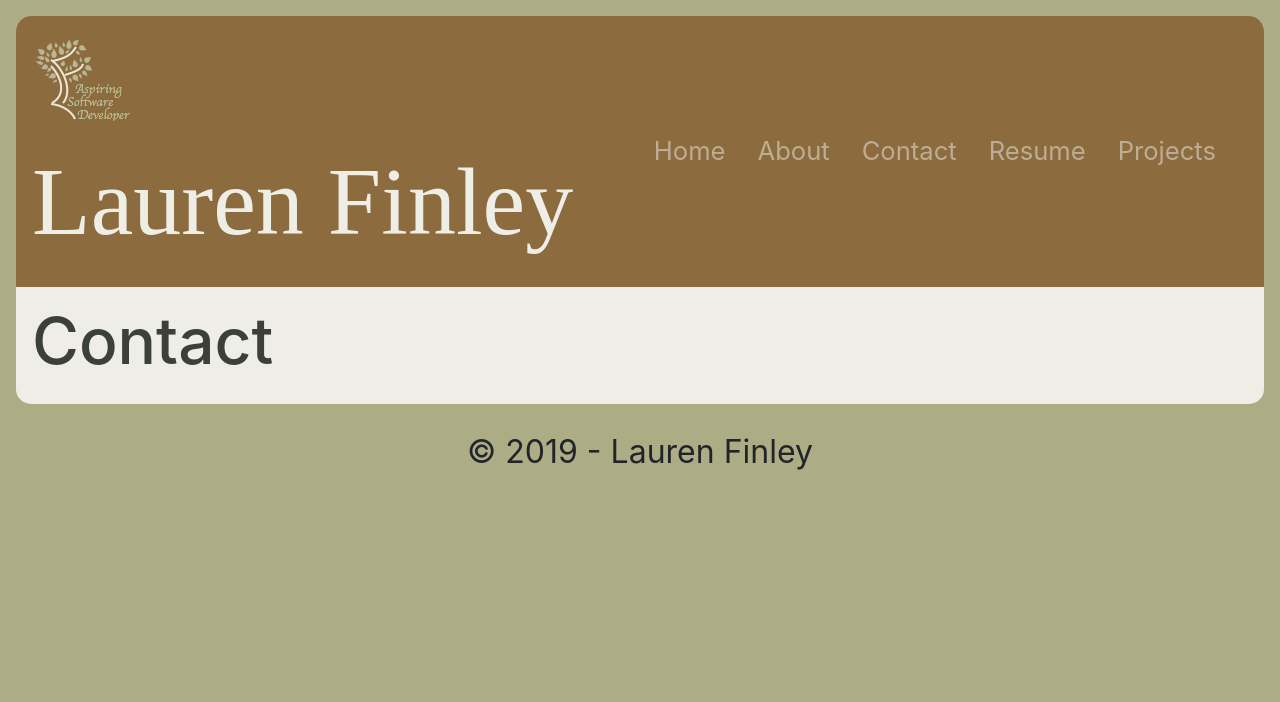
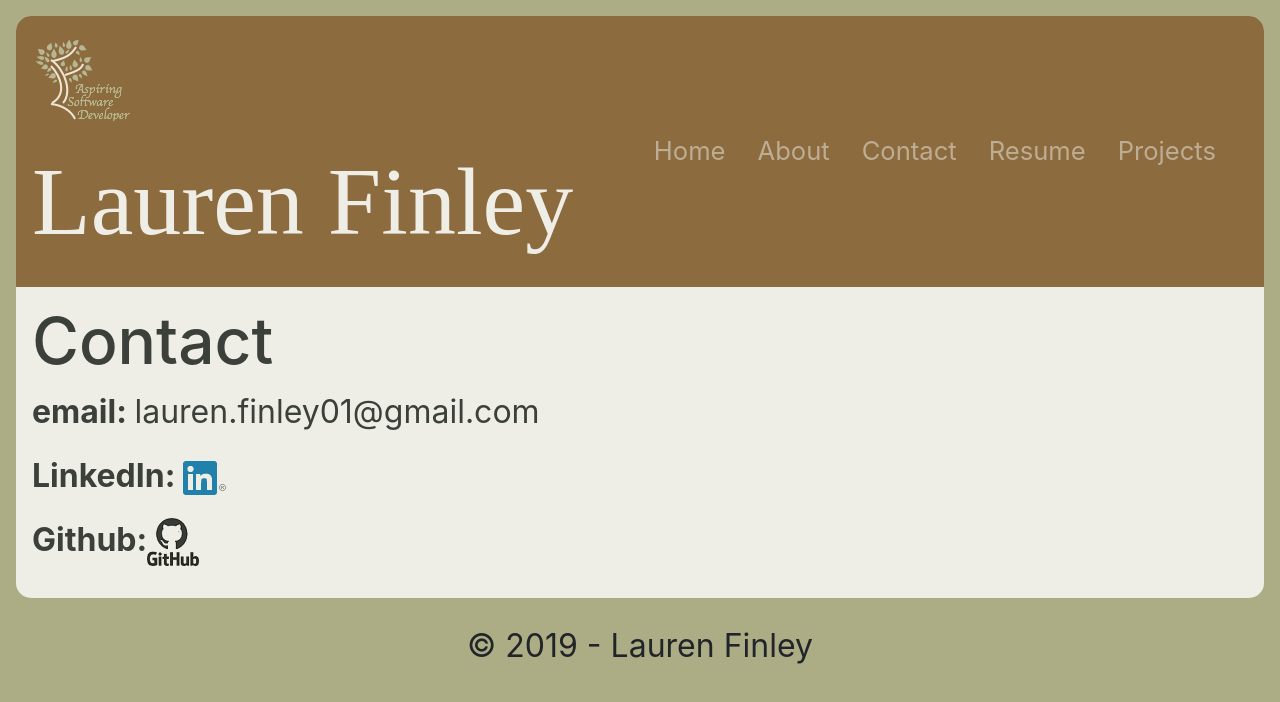
Before and after one commit to laurenoutloud/laurenoutloud.github.io, a React (Vite) app: page /contact in a window 1280 px wide. Shown: the top 702 px of the page. Built offline with nearby package versions, Linux system fonts and the light colour scheme.

Commit message:
add content to contact page

```diff
--- a/src/routes/Contact.js
+++ b/src/routes/Contact.js
@@ -1,13 +1,28 @@
-import React from 'react';
+import React from "react";
+import linkedInLogo from "../images/linkedinlogo.png";
+import githubLogo from "../images/githublogo.png";
 
-class Contact extends React.Component{
-    render(){
-        return(
-            <div>
-                <h1>Contact</h1>
-            </div>
-        );
-    }
+class Contact extends React.Component {
+  render() {
+    return (
+      <div className="contact">
+        <h1>Contact</h1>
+        <p>
+          <strong>email: </strong> lauren.finley01@gmail.com
+        </p>
+        <p>
+            <strong>LinkedIn: </strong>
+            <a href="https://www.linkedin.com/in/laurenfinley01" target="_blank"><img  src={linkedInLogo}/> </a>
+        </p>
+        <p>
+            <strong>Github:</strong>
+            <a href="https://github.com/laurenoutloud" target="_blank">
+                <img src={githubLogo}/>
+            </a>
+        </p>
+      </div>
+    );
+  }
 }
 
 export default Contact;
```
Also changed, not shown: src/images/githublogo.png (added), src/images/linkedinlogo.png (added).
